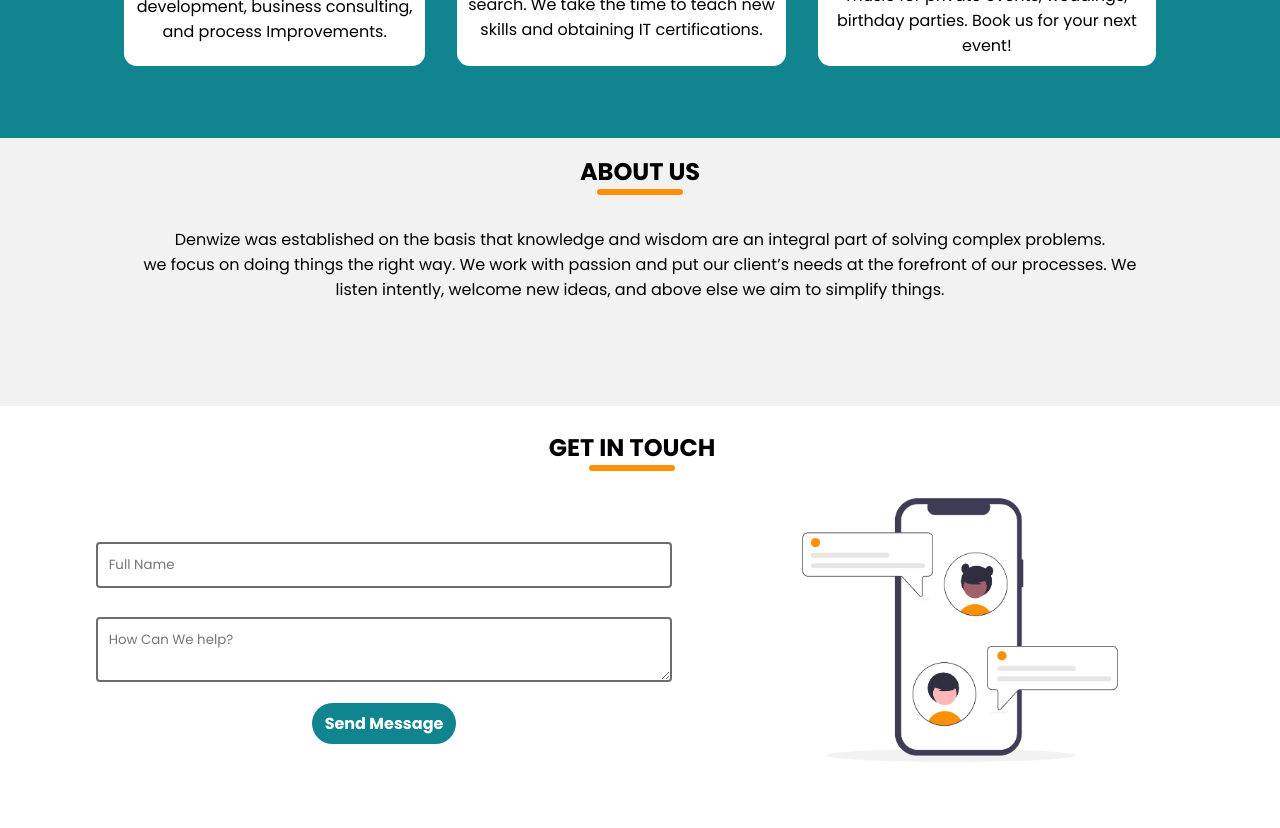
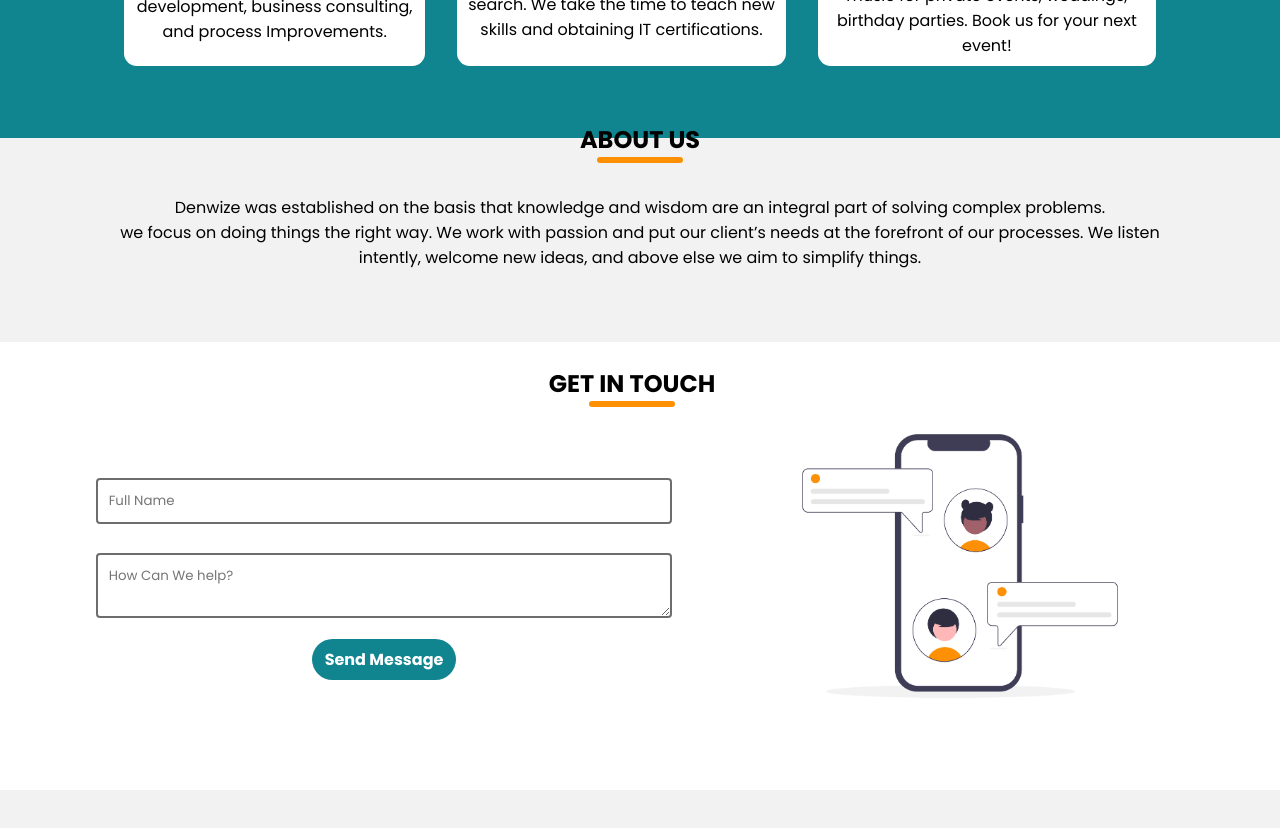
Before and after one commit to gustaveH/denwize2-0, a React (Create React App) app: page / in a window 1280 px wide. Shown: the part 1180-2008 px from the top of the page. After the commit the page ends 1970 px from the top, so only its background shows below. Built offline with nearby package versions, Linux system fonts and the light colour scheme.

Commit message:
about us page

```diff
--- a/src/App.scss
+++ b/src/App.scss
@@ -289,7 +289,7 @@ body {
 // End of services //
 // About us //
 .about-us {
-  padding: 2.5em;
+  padding: 0.5em;
   margin: 0 6em 4em;
 }
 
```
